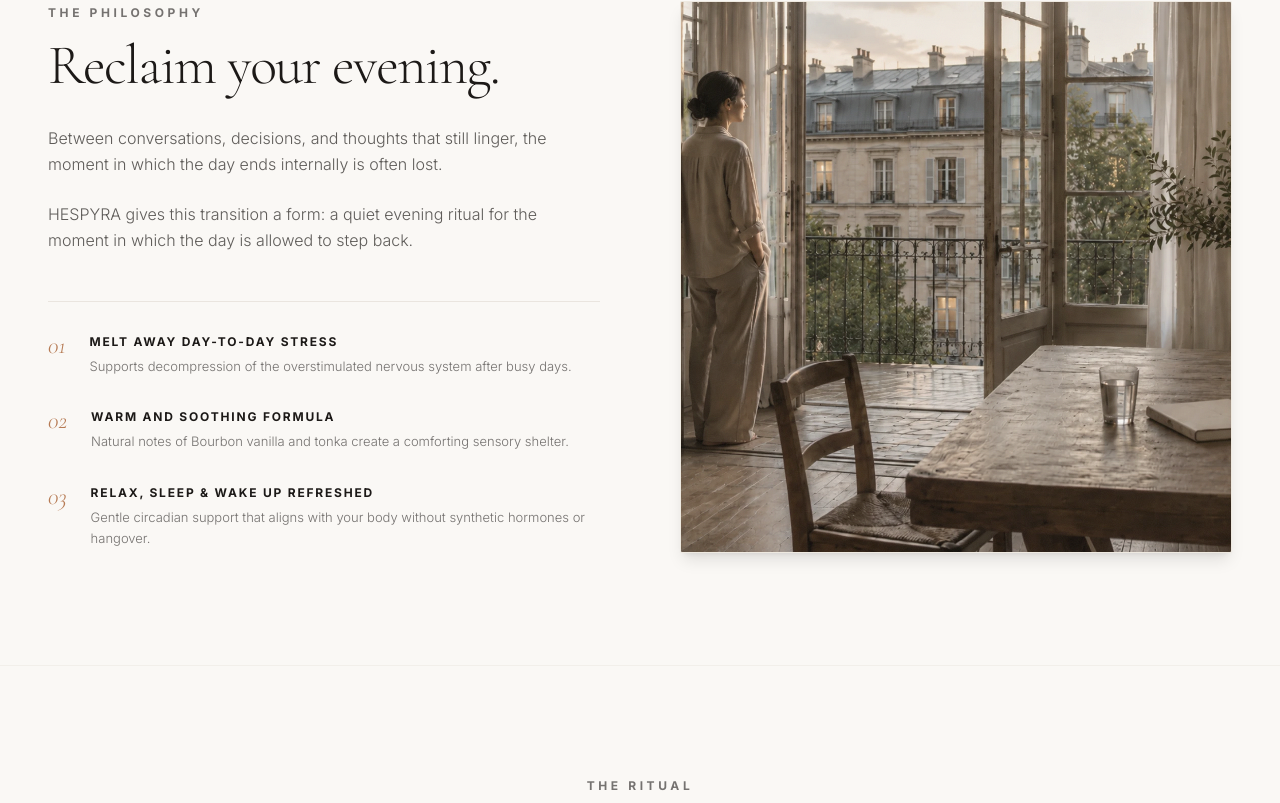
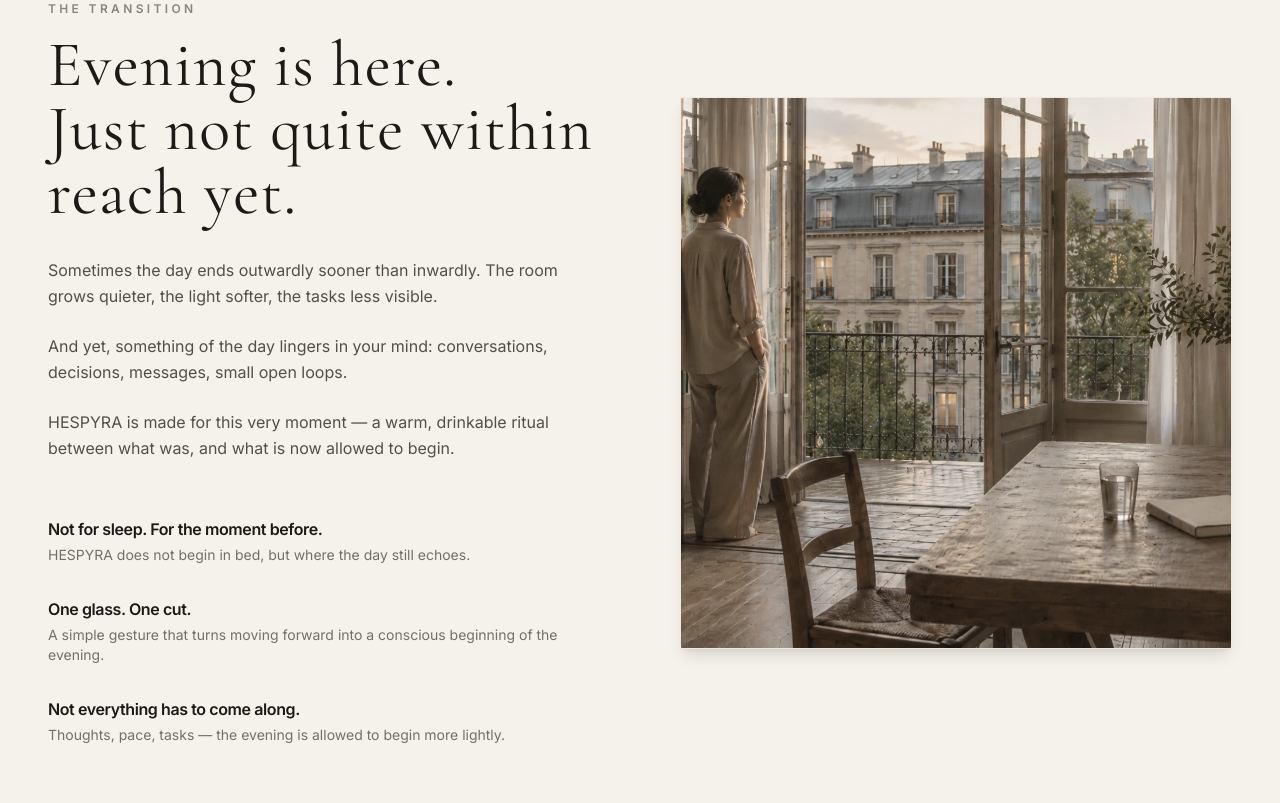
Before and after one commit to dudi991/hespyra-website, a React (Vite) app: page / in a window 1280 px wide. Shown: the part 1037-1840 px from the top of the page. Built offline with nearby package versions, Linux system fonts and the light colour scheme.

Commit message:
Overhaul transition section with new copy and clean layout, adjust section bg colors (philosophy to F5F2EB, hero to EDE8DC)

```diff
--- a/src/components/CustomerStory.tsx
+++ b/src/components/CustomerStory.tsx
@@ -6,80 +6,67 @@ const CustomerStory = () => {
   const benefits = language === 'de'
     ? [
         {
-          num: '01',
-          title: 'Alltagsstress auflösen',
-          desc: 'Unterstützt die Entlastung des überreizten Nervensystems nach langen Tagen.'
+          title: 'Nicht für den Schlaf. Für den Moment davor.',
+          desc: 'HESPYRA beginnt nicht im Bett, sondern dort, wo der Tag noch nachwirkt.'
         },
         {
-          num: '02',
-          title: 'Wärmende und beruhigende Rezeptur',
-          desc: 'Natürliche Aromen von Bourbon-Vanille und Tonka schaffen einen Moment der Geborgenheit.'
+          title: 'Ein Glas. Ein Schnitt.',
+          desc: 'Ein einfacher Handgriff, der aus Weiterlaufen einen bewussten Abendbeginn macht.'
         },
         {
-          num: '03',
-          title: 'Regenerieren statt Sedieren',
-          desc: 'Sanfte Unterstützung des körpereigenen Rhythmus – ganz ohne künstliche Hormone oder Hangover.'
+          title: 'Nicht alles muss mit.',
+          desc: 'Gedanken, Tempo, Aufgaben — der Abend darf leichter beginnen.'
         }
       ]
     : [
         {
-          num: '01',
-          title: 'Melt away day-to-day stress',
-          desc: 'Supports decompression of the overstimulated nervous system after busy days.'
+          title: 'Not for sleep. For the moment before.',
+          desc: 'HESPYRA does not begin in bed, but where the day still echoes.'
         },
         {
-          num: '02',
-          title: 'Warm and soothing formula',
-          desc: 'Natural notes of Bourbon vanilla and tonka create a comforting sensory shelter.'
+          title: 'One glass. One cut.',
+          desc: 'A simple gesture that turns moving forward into a conscious beginning of the evening.'
         },
         {
-          num: '03',
-          title: 'Relax, sleep & wake up refreshed',
-          desc: 'Gentle circadian support that aligns with your body without synthetic hormones or hangover.'
+          title: 'Not everything has to come along.',
+          desc: 'Thoughts, pace, tasks — the evening is allowed to begin more lightly.'
         }
       ];
 
   return (
-    <section id="philosophy" className="w-full bg-[#FAF8F5] py-20 lg:py-28 relative z-10">
+    <section id="philosophy" className="w-full bg-[#F5F2EB] py-20 lg:py-28 relative z-10">
       <div className="max-w-[1600px] mx-auto px-6 sm:px-8 lg:px-12">
         <div className="grid grid-cols-1 lg:grid-cols-12 gap-12 lg:gap-20 items-center">
 
-          {/* Left Column: Text Content & Numbered List */}
+          {/* Left Column: Text Content & Editorial List */}
           <div className="lg:col-span-6 flex flex-col justify-center text-left">
             {/* Category Tag */}
-            <span className="font-sans text-[11px] sm:text-xs tracking-[0.3em] font-bold text-primary/60 uppercase mb-4 block">
+            <span className="font-sans text-[11px] sm:text-xs tracking-[0.22em] sm:tracking-[0.28em] font-semibold text-primary/50 uppercase mb-4 block">
               {t('philosophy.tag')}
             </span>
 
             {/* Headline */}
-            <h2 className="text-3xl sm:text-5xl lg:text-[3.5rem] leading-[1.1] font-serif text-primary tracking-tight font-light mb-8">
+            <h2 className="text-3xl sm:text-5xl lg:text-[4rem] leading-[1.05] font-serif text-primary tracking-[0.02em] font-normal mb-8 max-w-xl whitespace-pre-line">
               {t('philosophy.title')}
             </h2>
 
             {/* Narrative text */}
-            <div className="space-y-6 text-primary/70 text-base leading-relaxed font-light mb-12 max-w-xl">
+            <div className="space-y-6 text-primary/75 text-base leading-relaxed font-normal mb-12 max-w-xl">
               <p>{t('philosophy.text1')}</p>
               <p>{t('philosophy.text2')}</p>
+              <p>{t('philosophy.text3')}</p>
             </div>
 
-            {/* Numbered Benefits List */}
-            <div className="space-y-8 max-w-xl border-t border-border/80 pt-8">
+            {/* Editorial List without Icons */}
+            <div className="space-y-8 max-w-xl pt-2">
               {benefits.map((benefit, idx) => (
-                <div key={idx} className="flex gap-6 items-start">
-                  {/* Number identifier */}
-                  <span className="font-serif text-2xl text-accent font-light italic leading-none">
-                    {benefit.num}
-                  </span>
-
-                  {/* Text container */}
-                  <div className="flex flex-col text-left">
-                    <h4 className="font-sans text-xs tracking-[0.15em] font-bold uppercase text-primary mb-1.5">
-                      {benefit.title}
-                    </h4>
-                    <p className="font-sans text-[13px] leading-relaxed text-primary/60 font-light">
-                      {benefit.desc}
-                    </p>
-                  </div>
+                <div key={idx} className="flex flex-col text-left">
+                  <h4 className="font-sans text-[15px] sm:text-base font-semibold text-primary mb-1">
+                    {benefit.title}
+                  </h4>
+                  <p className="font-sans text-[13px] sm:text-sm leading-relaxed text-primary/60 font-normal">
+                    {benefit.desc}
+                  </p>
                 </div>
               ))}
             </div>
--- a/src/components/Hero.tsx
+++ b/src/components/Hero.tsx
@@ -41,7 +41,7 @@ const Hero = () => {
       ];
 
   return (
-    <section className="relative w-full min-h-screen flex items-center bg-[#F5F2EB] pt-36 pb-20 z-10 overflow-hidden">
+    <section className="relative w-full min-h-screen flex items-center bg-[#EDE8DC] pt-36 pb-20 z-10 overflow-hidden">
       {/* Background grain texture effect */}
       <div className="absolute inset-0 z-0 opacity-[0.03] pointer-events-none bg-[radial-gradient(#1c1917_1px,transparent_1px)] [background-size:16px_16px]"></div>
 
--- a/src/context/LanguageContext.tsx
+++ b/src/context/LanguageContext.tsx
@@ -31,10 +31,11 @@ const translations: Record<Language, Record<string, string>> = {
     'benefits.desc3': 'Der Abend wird erreichbar.',
 
     // Philosophy / CustomerStory
-    'philosophy.tag': 'Die Philosophie',
-    'philosophy.title': 'Der Abend gehört wieder dir.',
-    'philosophy.text1': 'Zwischen Gesprächen, Entscheidungen und Gedanken, die noch nachlaufen, geht oft jener Moment verloren, in dem der Tag innerlich endet.',
-    'philosophy.text2': 'HESPYRA gibt diesem Übergang eine Form: ein stilles Abendritual für den Moment, in dem der Tag zurücktreten darf.',
+    'philosophy.tag': 'DER ÜBERGANG',
+    'philosophy.title': 'Der Abend ist da. \nNur noch nicht ganz erreichbar.',
+    'philosophy.text1': 'Manchmal endet der Tag äußerlich früher als innerlich. Der Raum wird ruhiger, das Licht weicher, die Aufgaben weniger sichtbar.',
+    'philosophy.text2': 'Und trotzdem bleibt etwas vom Tag im Kopf: Gespräche, Entscheidungen, Nachrichten, kleine offene Schleifen.',
+    'philosophy.text3': 'HESPYRA ist für diesen Moment gemacht — als warmes, trinkbares Ritual zwischen dem, was war, und dem, was jetzt beginnen darf.',
 
     // EditorialPause
     'pause.line1': 'Nicht alles muss mit',
@@ -192,10 +193,11 @@ const translations: Record<Language, Record<string, string>> = {
     'benefits.desc3': 'The evening becomes reachable.',
 
     // Philosophy / CustomerStory
-    'philosophy.tag': 'The Philosophy',
-    'philosophy.title': 'Reclaim your evening.',
-    'philosophy.text1': 'Between conversations, decisions, and thoughts that still linger, the moment in which the day ends internally is often lost.',
-    'philosophy.text2': 'HESPYRA gives this transition a form: a quiet evening ritual for the moment in which the day is allowed to step back.',
+    'philosophy.tag': 'THE TRANSITION',
+    'philosophy.title': 'Evening is here. \nJust not quite within reach yet.',
+    'philosophy.text1': 'Sometimes the day ends outwardly sooner than inwardly. The room grows quieter, the light softer, the tasks less visible.',
+    'philosophy.text2': 'And yet, something of the day lingers in your mind: conversations, decisions, messages, small open loops.',
+    'philosophy.text3': 'HESPYRA is made for this very moment — a warm, drinkable ritual between what was, and what is now allowed to begin.',
 
     // EditorialPause
     'pause.line1': 'Not everything has to come',
```
